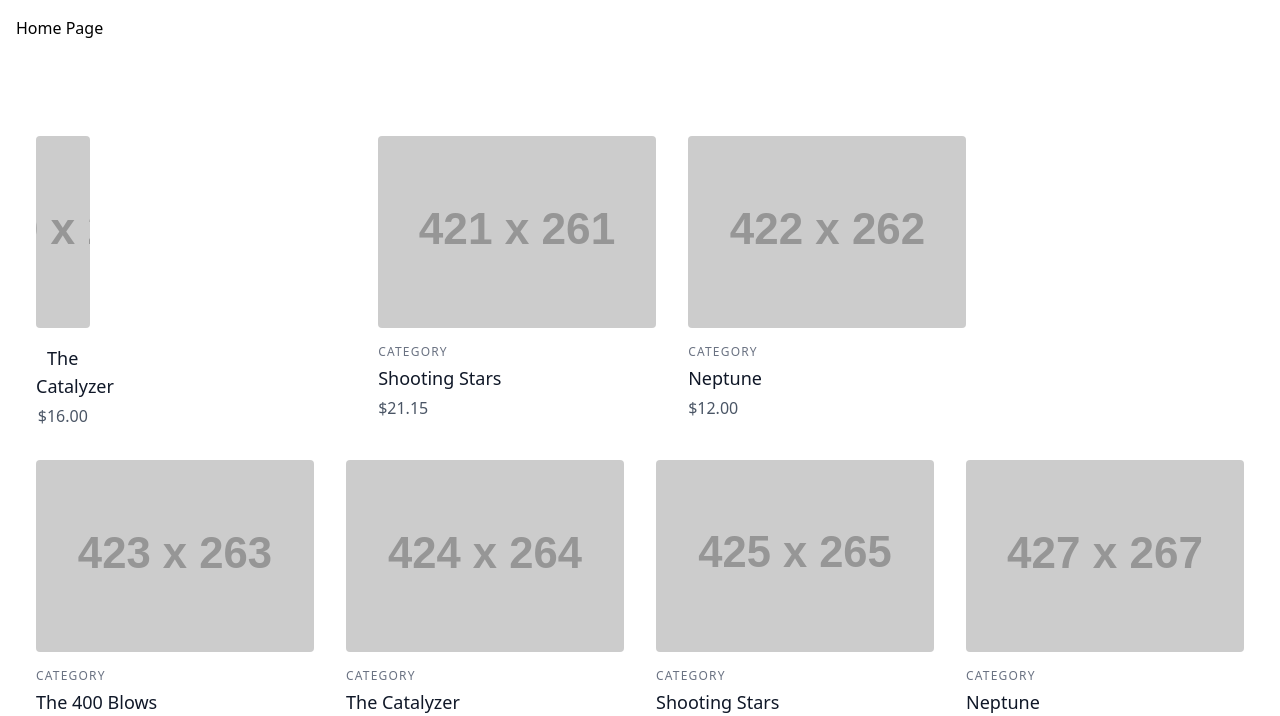
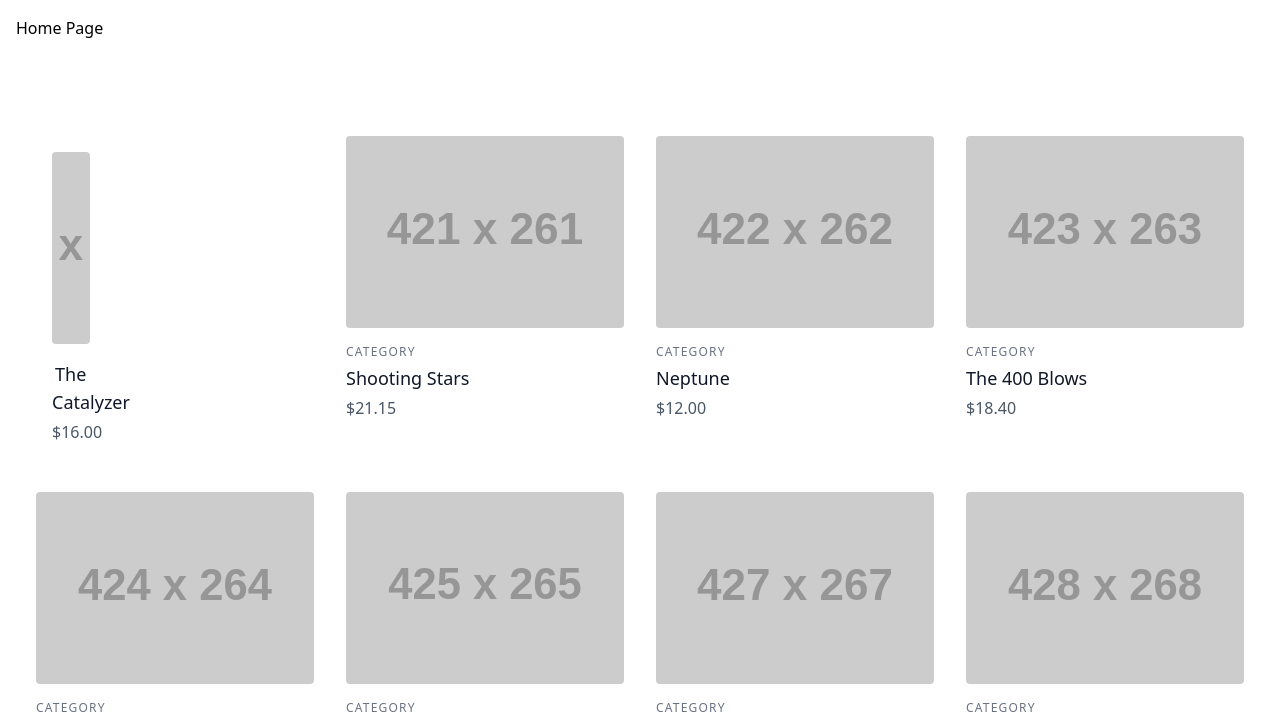
Before and after one commit to SyedMuhammadIzaan/FastFoodRestaurantChatbot, a Flask app: page / in a window 1280 px wide. Shown: the part 84-800 px from the top of the page. Run offline with Flask 3, Linux system fonts and the light colour scheme; some libraries are stand-ins or nearby versions.

Commit message:
add btn class styling

```diff
--- a/app/templates/components/card.html
+++ b/app/templates/components/card.html
@@ -1,7 +1,7 @@
 <section class="text-gray-600 body-font">
     <div class="container px-5 py-24 mx-auto">
         <div class="flex flex-wrap -m-4">
-            <button class="">
+            <button class="lg:w-1/4 md:w-1/2 p-4 w-full">
                 <div class="lg:w-1/4 md:w-1/2 p-4 w-full">
                     <a class="block relative h-48 rounded overflow-hidden">
                         <img alt="ecommerce" class="object-cover object-center w-full h-full block"
```
